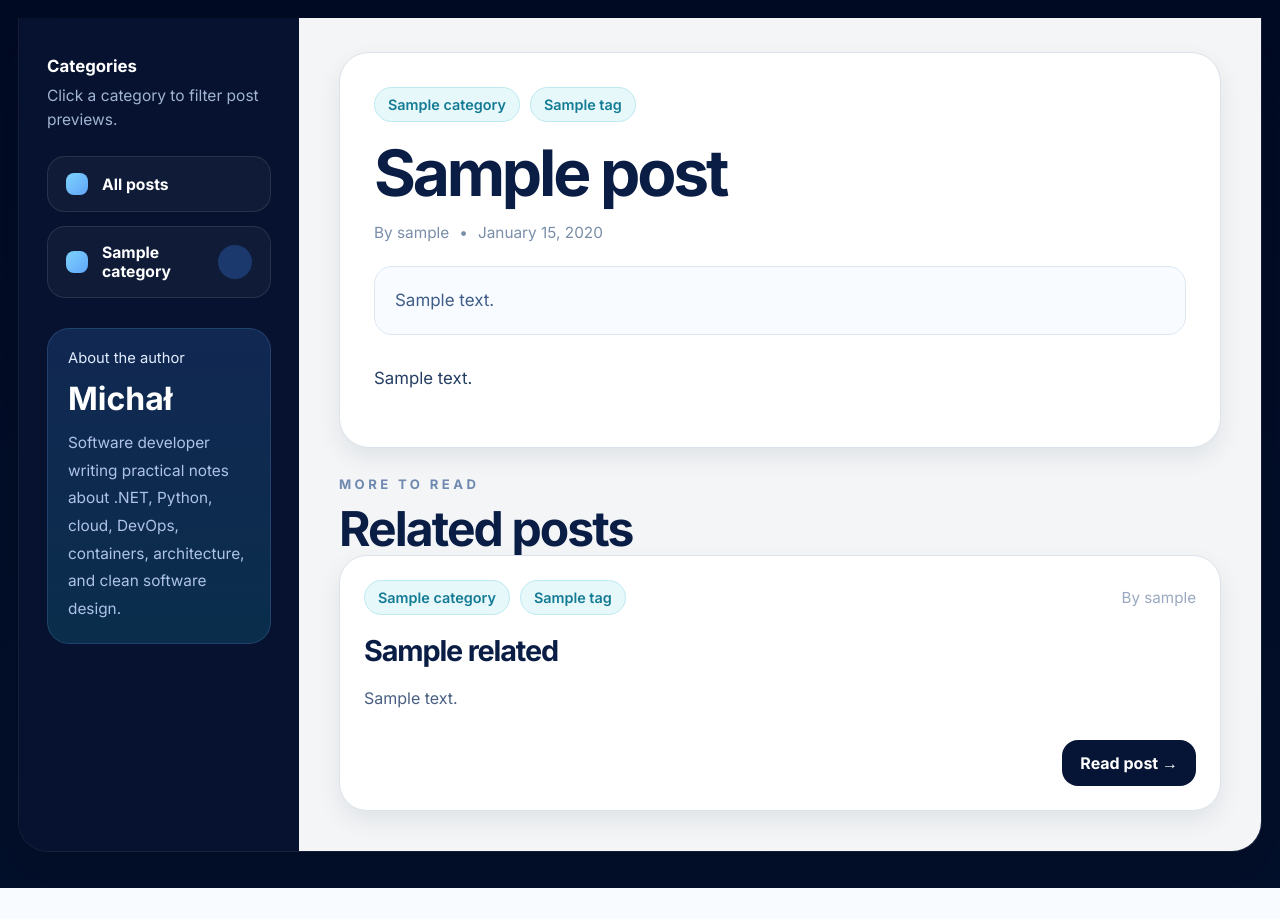
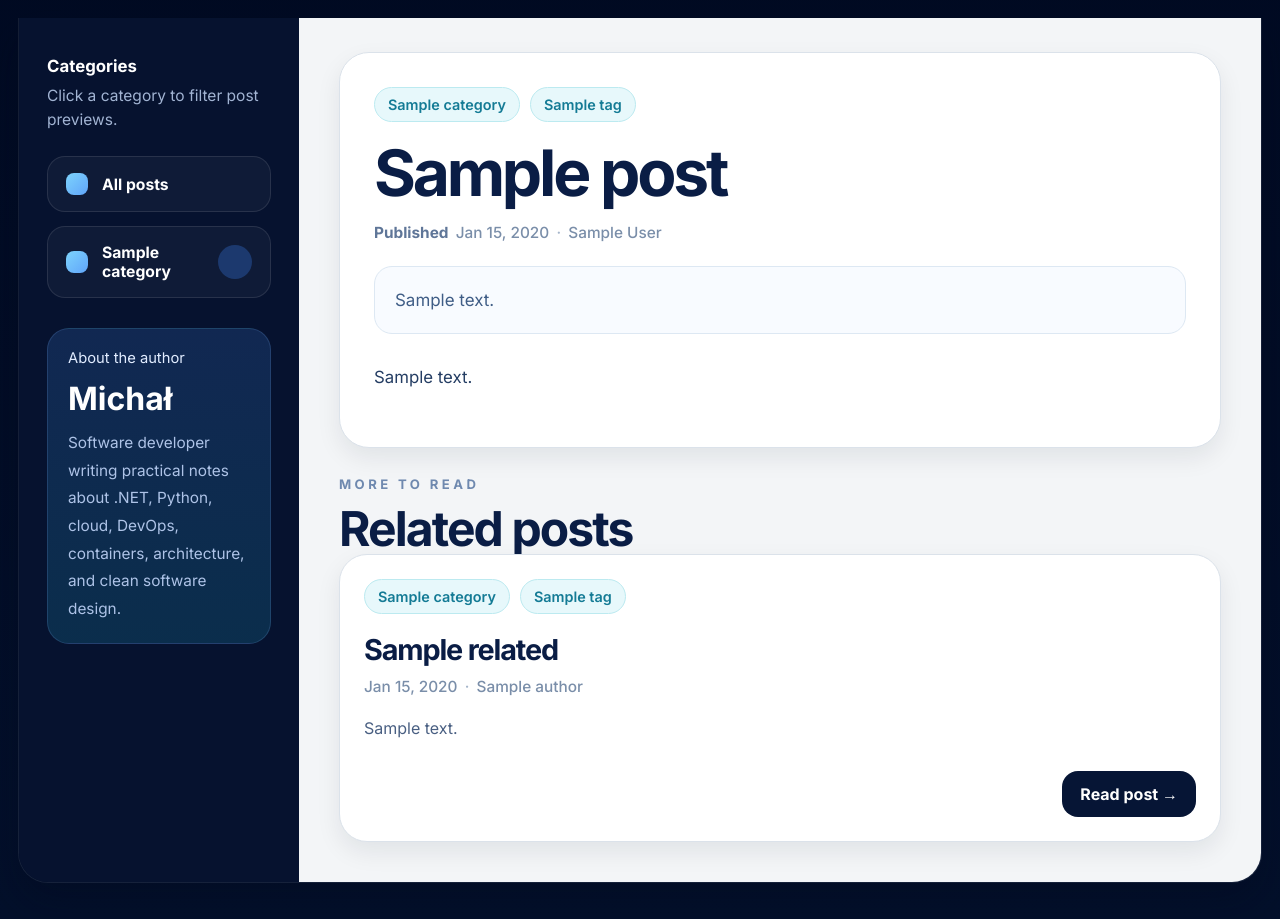
Before and after one commit to michalantolik/AIPoweredPythonBlog, a Django app: template AIPoweredPythonBlog/ai_powered_blog/posts/templates/posts/detail.html in a window 1280 px wide. Shown: the part 90-1009 px from the top of the page. Before the commit the page ends 978 px from the top, so only its background shows below. Run offline with Django 5.2, Linux system fonts and the light colour scheme; tables that the repository leaves empty hold one stand-in row (values such as "Sample post"); the template is opened without the code that fills it: values that come from a table or form of the project are taken from there, most other values are stand-ins (such as "Sample title", 1, 10 or a date in 2020); parts of the project's set-up code (start-up, migrations or seed data) failed here and were passed over.

Commit message:
Standardize post meta (date + author)

```diff
--- a/AIPoweredPythonBlog/ai_powered_blog/posts/models.py
+++ b/AIPoweredPythonBlog/ai_powered_blog/posts/models.py
@@ -55,3 +55,21 @@ class Post(TimeStampedModel):
 
     def __str__(self):
         return self.title
+
+    @property
+    def display_author_name(self):
+        if not self.author:
+            return ""
+
+        full_name = self.author.get_full_name()
+        if full_name:
+            return full_name
+
+        return self.author.username
+
+    @property
+    def has_meaningful_update(self):
+        if not self.published_at or not self.updated_at:
+            return False
+
+        return self.updated_at.date() > self.published_at.date()
--- a/AIPoweredPythonBlog/ai_powered_blog/posts/templates/posts/detail.html
+++ b/AIPoweredPythonBlog/ai_powered_blog/posts/templates/posts/detail.html
@@ -26,13 +26,7 @@
 
                     <h1 class="detail-title">{{ post.title }}</h1>
 
-                    <div class="detail-meta">
-                        <span>By {{ post.author.username }}</span>
-                        {% if post.published_at %}
-                            <span>•</span>
-                            <span>{{ post.published_at|date:"F j, Y" }}</span>
-                        {% endif %}
-                    </div>
+{% with published_date=post.published_at updated_date=post.updated_at author=post.author show_published_label=True show_updated=True show_updated_label=True %}{% include "partials/post_meta.html" %}{% endwith %}
 
                     {% if post.excerpt %}
                         <p class="detail-excerpt">{{ post.excerpt }}</p>
@@ -65,15 +59,13 @@
                                                 <span class="mini-chip muted">No tags</span>
                                             {% endfor %}
                                         </div>
-
-                                        <div class="meta-inline">
-                                            <span>By {{ related.author.username }}</span>
-                                        </div>
                                     </div>
 
                                     <h3 class="post-preview-title">
                                         <a href="{% url 'posts:detail' related.slug %}">{{ related.title }}</a>
                                     </h3>
+
+          {% with published_date=related.published_at updated_date=related.updated_at author=related.author show_published_label=False show_updated=False show_updated_label=False %}{% include "partials/post_meta.html" %}{% endwith %}
 
                                     <p class="post-preview-text">
                                         {% if related.excerpt %}
--- /dev/null
+++ b/AIPoweredPythonBlog/ai_powered_blog/static/css/post_meta.css
@@ -0,0 +1,54 @@
+.post-meta {
+    display: flex;
+    flex-wrap: wrap;
+    align-items: center;
+    gap: 0.45rem;
+    color: #7a8ea9;
+    font-size: 0.96rem;
+    font-weight: 500;
+}
+
+.post-meta--secondary {
+    margin-top: 0.5rem;
+    color: #94a3b8;
+    font-size: 0.92rem;
+}
+
+.post-meta__label {
+    color: #5f7698;
+    font-weight: 700;
+}
+
+.post-meta__item {
+    color: inherit;
+}
+
+.post-meta__separator {
+    color: #a5b5ca;
+}
+
+.post-preview-title + .post-meta {
+    margin-top: 0.95rem;
+}
+
+.detail-title + .post-meta {
+    margin-top: 1.1rem;
+}
+
+.detail-title + .post-meta + .post-meta--secondary {
+    margin-top: 0.55rem;
+}
+
+.related-stack .post-preview-title + .post-meta {
+    margin-top: 0.75rem;
+}
+
+@media (max-width: 768px) {
+    .post-meta {
+        font-size: 0.92rem;
+    }
+
+    .post-meta--secondary {
+        font-size: 0.88rem;
+    }
+}
--- a/AIPoweredPythonBlog/ai_powered_blog/static/css/site.css
+++ b/AIPoweredPythonBlog/ai_powered_blog/static/css/site.css
@@ -1100,3 +1100,55 @@ a {
 .pagination-link {
     all: unset;
 }
+
+/* =========================
+   Post meta (date + author)
+   ========================= */
+
+.post-meta {
+    display: flex;
+    flex-wrap: wrap;
+    align-items: center;
+    gap: 0.45rem;
+    margin-top: 0.95rem;
+    color: #7a8ea9;
+    font-size: 0.96rem;
+    font-weight: 500;
+}
+
+.post-meta--secondary {
+    margin-top: 0.5rem;
+    color: #94a3b8;
+    font-size: 0.92rem;
+}
+
+.post-meta__label {
+    color: #5f7698;
+    font-weight: 700;
+}
+
+.post-meta__item {
+    color: inherit;
+}
+
+.post-meta__separator {
+    color: #a5b5ca;
+}
+
+.detail-title + .post-meta {
+    margin-top: 1.1rem;
+}
+
+.related-stack .post-preview-title + .post-meta {
+    margin-top: 0.75rem;
+}
+
+@media (max-width: 768px) {
+    .post-meta {
+        font-size: 0.92rem;
+    }
+
+    .post-meta--secondary {
+        font-size: 0.88rem;
+    }
+}
--- a/AIPoweredPythonBlog/ai_powered_blog/templates/base.html
+++ b/AIPoweredPythonBlog/ai_powered_blog/templates/base.html
@@ -8,6 +8,7 @@
     <title>{% block title %}AI Powered Python Blog{% endblock %}</title>
     <link rel="stylesheet" href="{% static 'css/site.css' %}">
     <link rel="stylesheet" href="{% static 'css/pagination.css' %}">
+    <link rel="stylesheet" href="{% static 'css/post_meta.css' %}">
     {% block extra_head %}{% endblock %}
     <script src="{% static 'js/site.js' %}" defer></script>
 </head>
--- /dev/null
+++ b/AIPoweredPythonBlog/ai_powered_blog/templates/partials/post_meta.html
@@ -0,0 +1,29 @@
+<div class="post-meta">
+    {% if published_date %}
+        {% if show_published_label %}
+            <span class="post-meta__label">Published</span>
+        {% endif %}
+        <span class="post-meta__item">{{ published_date|date:"M j, Y" }}</span>
+    {% endif %}
+
+    {% if author %}
+        {% if published_date %}
+            <span class="post-meta__separator">·</span>
+        {% endif %}
+
+        {% if author.get_full_name %}
+            <span class="post-meta__item">{{ author.get_full_name }}</span>
+        {% else %}
+            <span class="post-meta__item">{{ author.username }}</span>
+        {% endif %}
+    {% endif %}
+</div>
+
+{% if show_updated and updated_date and published_date and updated_date|date:"Y-m-d" != published_date|date:"Y-m-d" %}
+    <div class="post-meta post-meta--secondary">
+        {% if show_updated_label %}
+            <span class="post-meta__label">Updated</span>
+        {% endif %}
+        <span class="post-meta__item">{{ updated_date|date:"M j, Y" }}</span>
+    </div>
+{% endif %}
```
Also changed, not shown: AIPoweredPythonBlog/ai_powered_blog/cms/models.py (+18 -0 lines), AIPoweredPythonBlog/ai_powered_blog/posts/templates/posts/list.html (+2 -5 lines), AIPoweredPythonBlog/ai_powered_blog/templates/cms/blog_index_page.html (+2 -6 lines), AIPoweredPythonBlog/ai_powered_blog/templates/cms/blog_post_page.html (+1 -12 lines).
